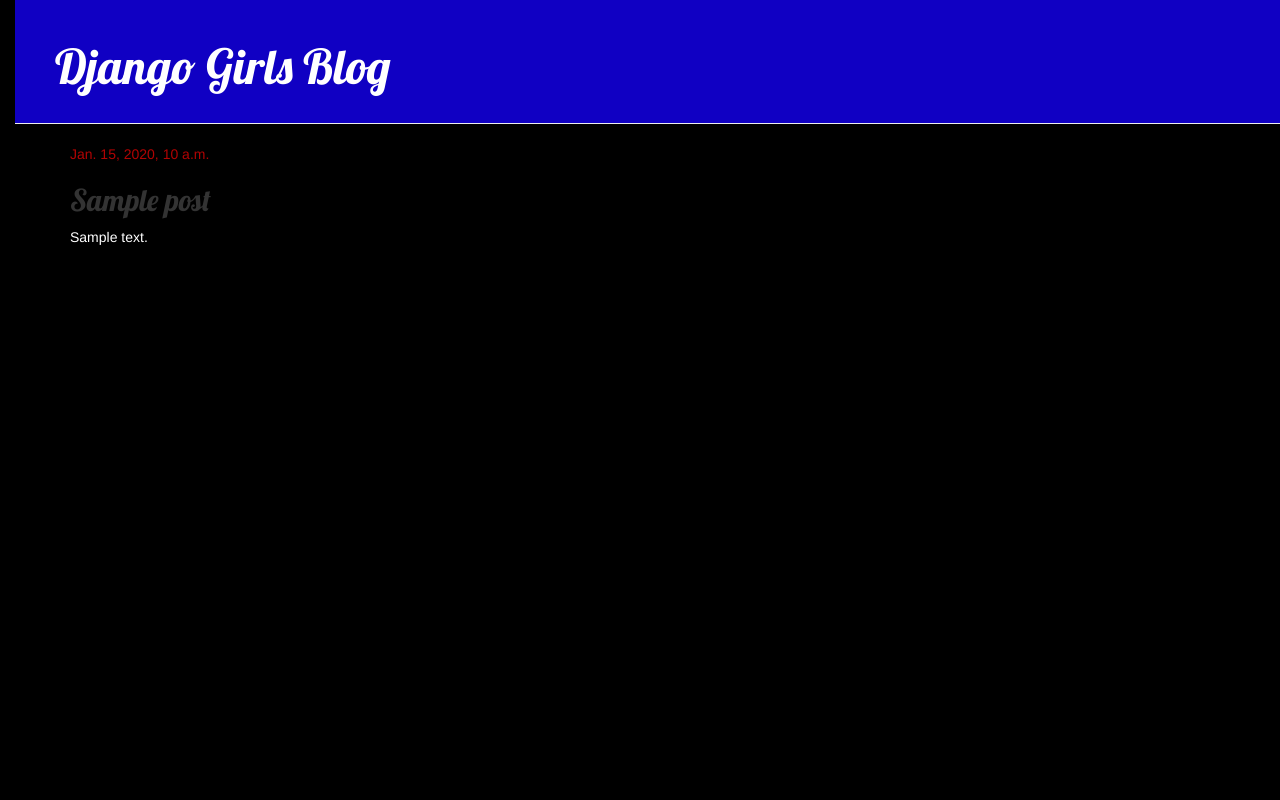
After one commit to NahuelRomero02/Django, a Django app: template OneDrive/Documents/ASIGNATURA taller de prog/App Django/blog/templates/blog/post_detail.html in a window 1280 px wide. The commit adds this page. Run offline with Django 3.2, Linux system fonts and the light colour scheme; the template is opened without the code that fills it: most values are stand-ins (such as "Sample title", 1, 10 or a date in 2020); some libraries are stand-ins or nearby versions.

Commit message:
add templates

```diff
--- a/OneDrive/Documents/ASIGNATURA taller de prog/App Django/appDjango/settings.py
+++ b/OneDrive/Documents/ASIGNATURA taller de prog/App Django/appDjango/settings.py
@@ -10,6 +10,7 @@ For the full list of settings and their values, see
 https://docs.djangoproject.com/en/4.2/ref/settings/
 """
 
+import os
 from pathlib import Path
 
 # Build paths inside the project like this: BASE_DIR / 'subdir'.
@@ -118,7 +119,7 @@ USE_TZ = True
 
 STATIC_URL = '/static/'
 STATIC_ROOT = BASE_DIR / 'static'
-
+STATICFILES_DIR = (os.path.join(BASE_DIR,'appDjango/static'),)
 # Default primary key field type
 # https://docs.djangoproject.com/en/4.2/ref/settings/#default-auto-field
 
--- /dev/null
+++ b/OneDrive/Documents/ASIGNATURA taller de prog/App Django/blog/static/blog.css
@@ -0,0 +1,49 @@
+h1 a,h2 a{
+    color: #ffffff;
+    font-family: 'Lobster';
+}
+body{
+    background-color: #000000;
+    padding-left: 15px;
+}
+.page-header{
+    background-color: #1000c3;
+    margin-top: 0;
+    padding: 20px 20px 20px 40px;
+}
+.page-header h1, .page-header h1 a,.page-header h1 a:visited, .page-header h1 a:active{
+    color: #ffffff;
+    font-size: 36pt;
+    text-decoration: none;
+}
+.content{
+    margin-left: 40px;
+}
+h1,h2,h3,h4{
+    font-family: 'Lobster',cursive;
+
+}
+p{
+    color: #ffffff;
+}
+.date{
+    color: #b10303;
+}
+.save{
+    float: right;
+}
+.post-form textarea,.post-form input{
+    width: 100%;
+}
+.top-menu,.top-menu:hover,.top-menu:visited{
+    color: #ffffff;
+    float: right;
+    font-size: 26pt;
+    margin-right: 20px;
+}
+.post{
+    margin-bottom: 70px;
+}
+.post h2 a,.post h2 a:visited{
+    color: #ffffff;
+}
--- /dev/null
+++ b/OneDrive/Documents/ASIGNATURA taller de prog/App Django/blog/templates/blog/base.html
@@ -0,0 +1,24 @@
+{% load static %}
+<html>
+    <head>
+        <title>Django Girls blog</title>
+        <link rel="stylesheet" href="//maxcdn.bootstrapcdn.com/bootstrap/3.2.0/css/bootstrap.min.css">
+        <link rel="stylesheet" href="//maxcdn.bootstrapcdn.com/bootstrap/3.2.0/css/bootstrap-theme.min.css">
+        <link href="//fonts.googleapis.com/css?family=Lobster&subset=latin,latin-ext" rel="stylesheet" type="text/css">
+        <link rel="stylesheet" href="{% static 'blog.css' %}">
+
+    </head>
+    <body>
+        <div class="page-header">
+            <h1><a href="/">Django Girls Blog</a></h1>
+        </div>
+        <div class="content container">
+            <div class="row">
+                <div class="col-md-8">
+                {% block content %}
+                {% endblock %}
+                </div>
+            </div>
+        </div>
+    </body>
+</html>
--- /dev/null
+++ b/OneDrive/Documents/ASIGNATURA taller de prog/App Django/blog/templates/blog/post_detail.html
@@ -0,0 +1,13 @@
+{% extends 'blog/base.html' %}
+
+{% block content %}
+    <div class="post">
+        {% if post.published_date %}
+            <div class="date">
+                {{ post.published_date }}
+            </div>
+        {% endif %}
+        <h2>{{ post.title }}</h2>
+        <p>{{ post.text|linebreaksbr }}</p>
+    </div>
+{% endblock %}
--- a/OneDrive/Documents/ASIGNATURA taller de prog/App Django/blog/urls.py
+++ b/OneDrive/Documents/ASIGNATURA taller de prog/App Django/blog/urls.py
@@ -3,4 +3,5 @@ from . import views
 
 urlpatterns=[
     path('',views.post_list,name='post_list'),
+    path('post/<int:pk>/', views.post_detail,name='post_detail'),
 ]
--- a/OneDrive/Documents/ASIGNATURA taller de prog/App Django/blog/views.py
+++ b/OneDrive/Documents/ASIGNATURA taller de prog/App Django/blog/views.py
@@ -1,7 +1,11 @@
 from django.shortcuts import render
 from .models import Post
 from django.utils import timezone
+from django.shortcuts import render,get_object_or_404
 # Create your views here.
 def post_list(request):
     posts = Post.objects.filter(published_date__lte=timezone.now()).order_by('published_date')
     return render(request, 'blog/post_list.html',{'posts':posts})
+def post_detail(request, pk):
+    post = get_object_or_404(Post, pk=pk)
+    return render(request, 'blog/post_detail.html', {'post': post})
```
Also changed, not shown: OneDrive/Documents/ASIGNATURA taller de prog/App Django/blog/templates/blog/post_list.html (+12 -29 lines).
